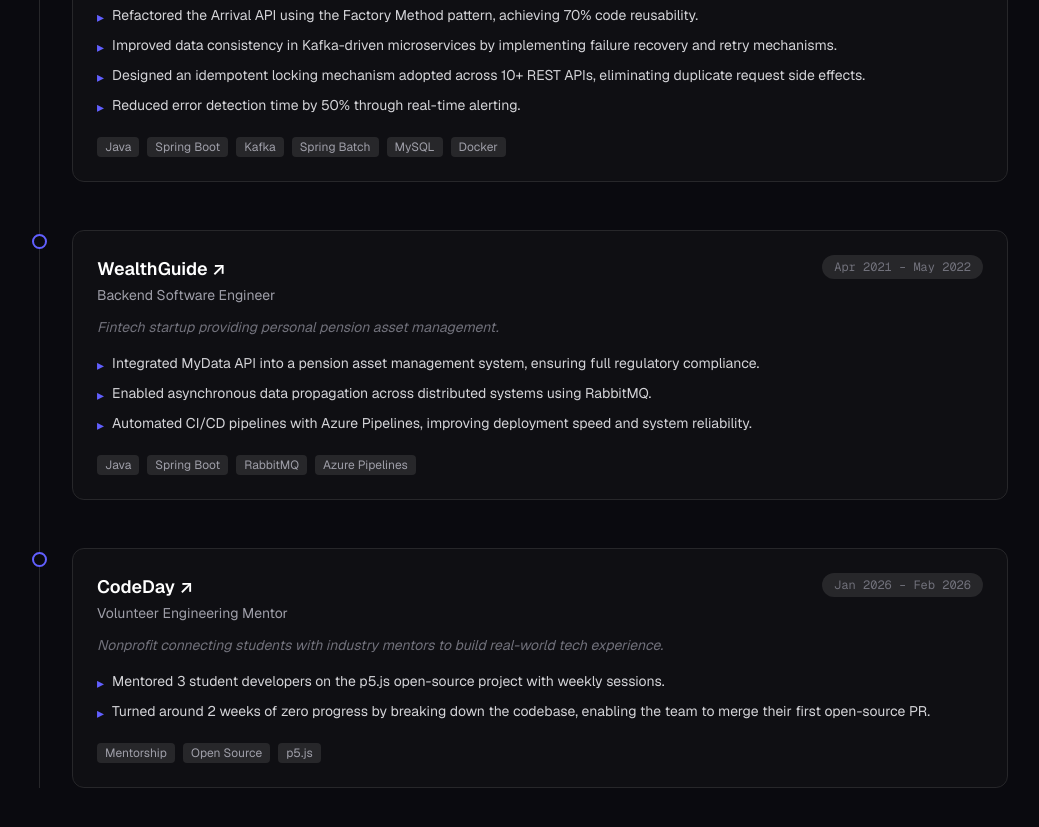
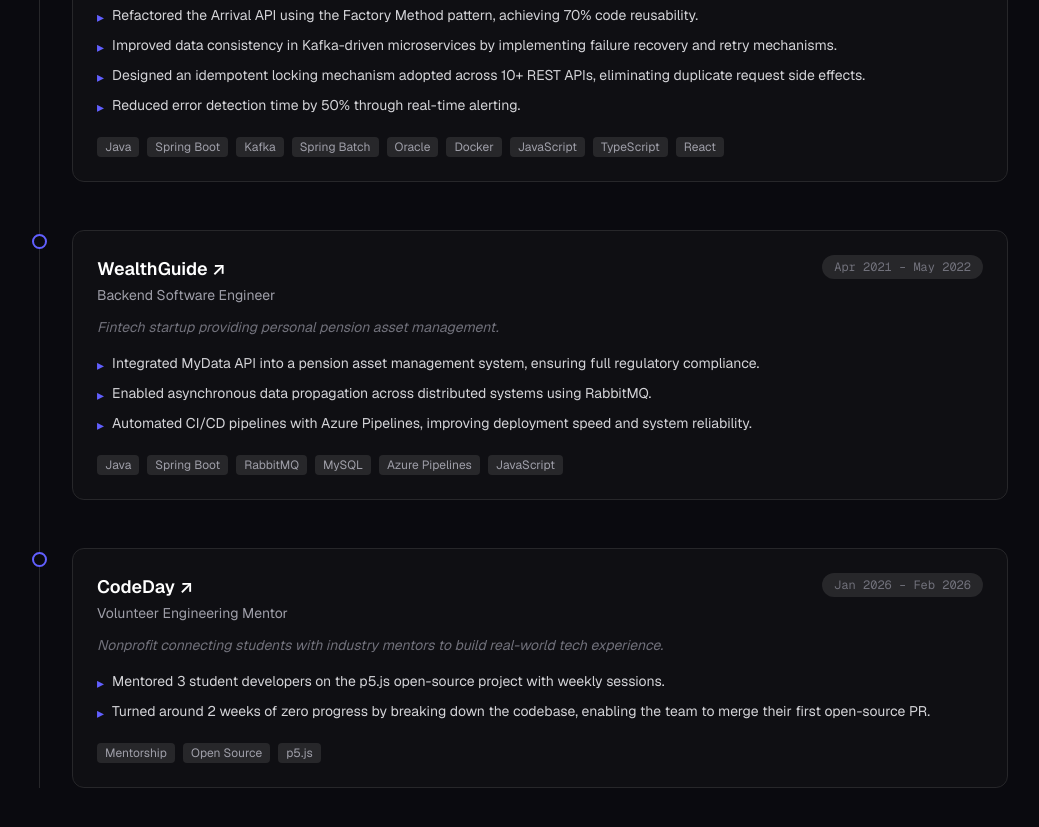
Before and after one commit to jinjungs/portfolio, a Next.js app: page / in a window 1280 px wide. Shown: the part 2240-3067 px from the top of the page, without its empty margins (120-1159 px from the left). Built offline with nearby package versions, Linux system fonts and the light colour scheme.

Commit message:
chore: update technology tags for experience entries in Experience component

```diff
--- a/components/Experience.tsx
+++ b/components/Experience.tsx
@@ -28,7 +28,7 @@
       "Designed an idempotent locking mechanism adopted across 10+ REST APIs, eliminating duplicate request side effects.",
       "Reduced error detection time by 50% through real-time alerting.",
     ],
-    tags: ["Java", "Spring Boot", "Kafka", "Spring Batch", "MySQL", "Docker"],
+    tags: ["Java", "Spring Boot", "Kafka", "Spring Batch", "Oracle", "Docker", "JavaScript", "TypeScript", "React"],
   },
   {
     company: "WealthGuide",
@@ -41,7 +41,7 @@
       "Enabled asynchronous data propagation across distributed systems using RabbitMQ.",
       "Automated CI/CD pipelines with Azure Pipelines, improving deployment speed and system reliability.",
     ],
-    tags: ["Java", "Spring Boot", "RabbitMQ", "Azure Pipelines"],
+    tags: ["Java", "Spring Boot", "RabbitMQ", "MySQL", "Azure Pipelines", "JavaScript"],
   },
   {
     company: "CodeDay",
```
